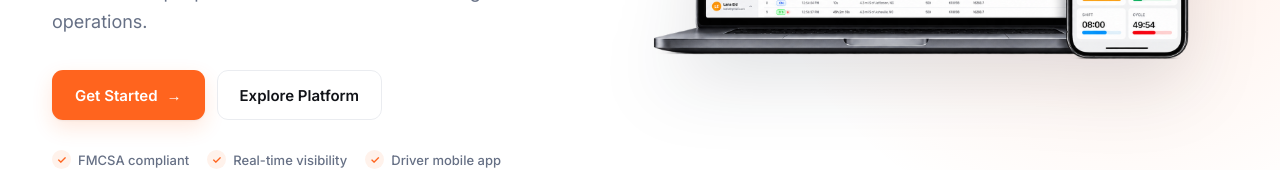
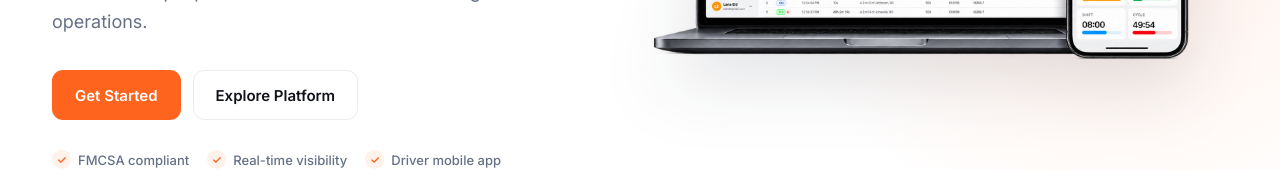
Before and after one commit to BEHZOD3745/Luna-ELD, a React (Vite) app: page / in a window 1280 px wide. Shown: the part 550-720 px from the top of the page. Built offline with nearby package versions, Linux system fonts and the light colour scheme.

Commit message:
third commit

```diff
--- a/src/components/Button/Button.scss
+++ b/src/components/Button/Button.scss
@@ -1,4 +1,4 @@
-@use "../../styles/variables" as *;
+@use "../../styles/variables"as *;
 
 .button {
   min-height: 50px;
@@ -14,39 +14,23 @@
   line-height: 1;
   transition: 0.2s ease;
 
-  &__icon {
-    display: inline-flex;
-    transition: transform 0.2s ease;
-  }
-
   &--primary {
     background: $orange;
     color: #fff;
-    box-shadow:
-      0 1px 2px rgba(16, 24, 40, 0.05),
-      0 8px 20px rgba(255, 100, 30, 0.15);
 
     &:hover {
       background: $orange-hover;
       transform: translateY(-2px);
-      box-shadow:
-        0 1px 2px rgba(16, 24, 40, 0.05),
-        0 12px 28px rgba(255, 100, 30, 0.22);
-
-      .button__icon {
-        transform: translateX(3px);
-      }
     }
   }
 
   &--secondary {
     border-color: $border;
-    background: rgba(255, 255, 255, 0.8);
+    background: #fff;
     color: $black;
 
     &:hover {
       border-color: #d0d5dd;
-      background: #fff;
       transform: translateY(-2px);
     }
   }
@@ -54,9 +38,11 @@
   &--ghost {
     background: transparent;
     color: $black;
+  }
 
-    &:hover {
-      background: $background-soft;
-    }
+  &:disabled {
+    cursor: not-allowed;
+    opacity: 0.6;
+    transform: none;
   }
 }
--- a/src/components/Button/Button.tsx
+++ b/src/components/Button/Button.tsx
@@ -1,38 +1,27 @@
-import type {
-  AnchorHTMLAttributes,
-  ButtonHTMLAttributes,
-  ReactNode,
-} from "react";
-
+import type { ReactNode } from "react";
 import "./Button.scss";
 
-type ButtonVariant = "primary" | "secondary" | "ghost";
+interface ButtonProps {
+  children: ReactNode;
+  variant?: "primary" | "secondary" | "ghost";
+  className?: string;
 
-interface CommonProps {
-  children: ReactNode;
-  variant?: ButtonVariant;
-  className?: string;
-  icon?: ReactNode;
+  href?: string;
+  type?: "button" | "submit" | "reset";
+
+  disabled?: boolean;
+
+  onClick?: () => void;
 }
-
-type LinkButtonProps = CommonProps &
-  AnchorHTMLAttributes<HTMLAnchorElement> & {
-    href: string;
-  };
-
-type NativeButtonProps = CommonProps &
-  ButtonHTMLAttributes<HTMLButtonElement> & {
-    href?: never;
-  };
-
-type ButtonProps = LinkButtonProps | NativeButtonProps;
 
 const Button = ({
   children,
   variant = "primary",
   className = "",
-  icon,
-  ...props
+  href,
+  type = "button",
+  disabled = false,
+  onClick,
 }: ButtonProps) => {
   const classes = [
     "button",
@@ -42,39 +31,26 @@ const Button = ({
     .filter(Boolean)
     .join(" ");
 
-  if ("href" in props && props.href) {
+  if (href) {
     return (
       <a
+        href={href}
         className={classes}
-        {...props}
+        onClick={onClick}
       >
-        <span className="button__label">
-          {children}
-        </span>
-
-        {icon && (
-          <span className="button__icon">
-            {icon}
-          </span>
-        )}
+        {children}
       </a>
     );
   }
 
   return (
     <button
+      type={type}
       className={classes}
-      {...props}
+      disabled={disabled}
+      onClick={onClick}
     >
-      <span className="button__label">
-        {children}
-      </span>
-
-      {icon && (
-        <span className="button__icon">
-          {icon}
-        </span>
-      )}
+      {children}
     </button>
   );
 };
--- a/src/sections/Hero/Hero.tsx
+++ b/src/sections/Hero/Hero.tsx
@@ -40,7 +40,6 @@ const Hero = () => {
             <div className="hero__actions">
               <Button
                 href="#contact"
-                icon="→"
               >
                 Get Started
               </Button>
```
